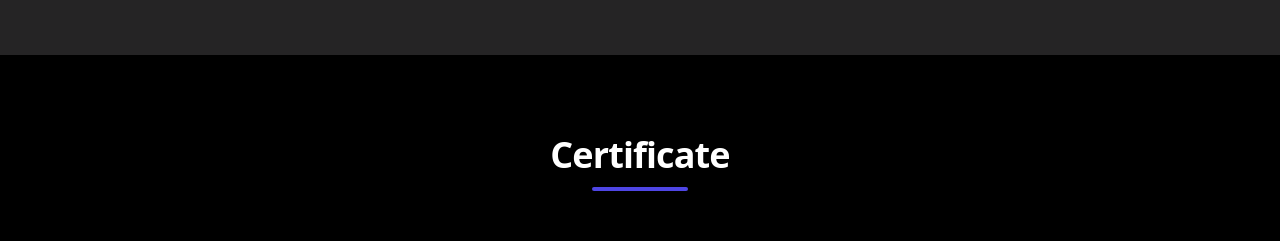
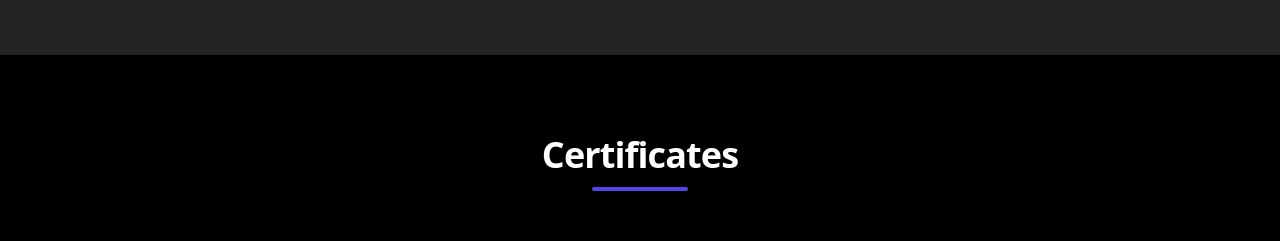
Before and after one commit to CyrilMel/cy-portfolio, a React (Vite) app: page / in a window 1280 px wide. Shown: the part 2200-2441 px from the top of the page. Built offline with nearby package versions, Linux system fonts and the light colour scheme.

Commit message:
Certiifcates

```diff
--- a/src/components/Certificate.tsx
+++ b/src/components/Certificate.tsx
@@ -43,7 +43,7 @@ const Certificates = () => {
   return (
     <section className="py-20 px-6 w-full flex flex-col items-center bg-black">
       <h2 className="text-4xl font-bold text-center mb-16 tracking-tight">
-        Certificate
+        Certificates
         <span className="block w-24 h-1 bg-primary-600 mx-auto mt-3 rounded-full"></span>
       </h2>
       <div className="grid grid-cols-1 sm:grid-cols-2 lg:grid-cols-3 gap-8 max-w-6xl w-full">
```
